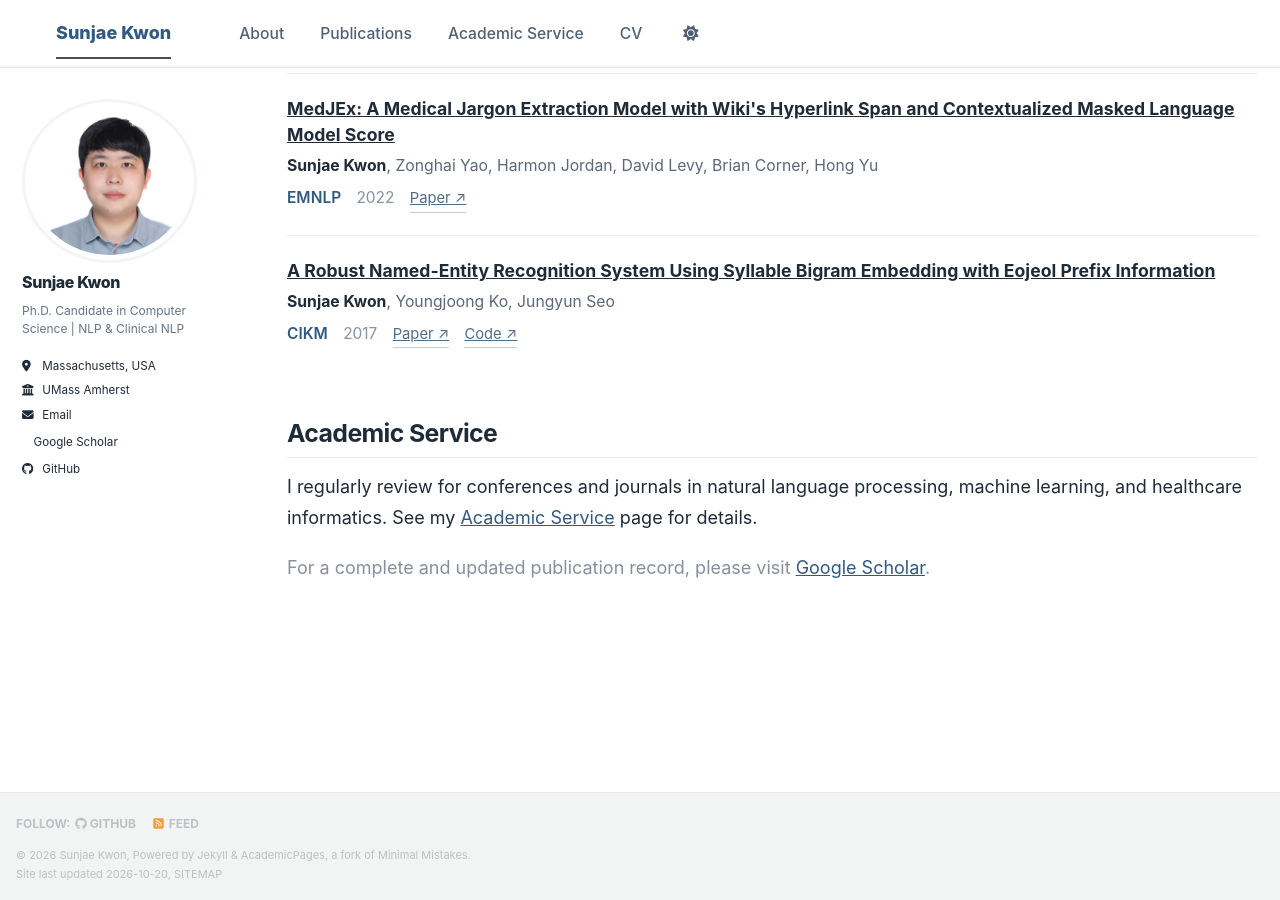
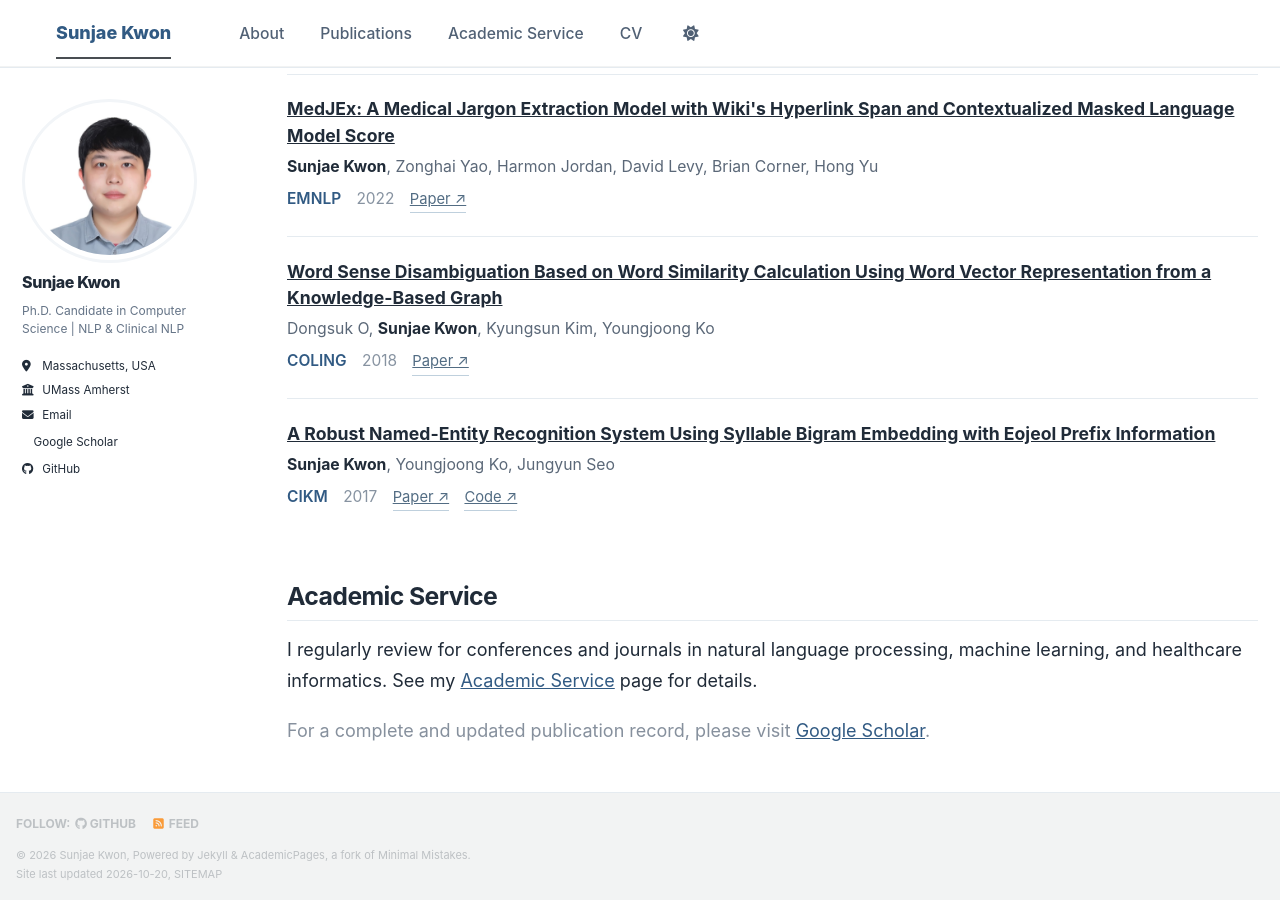
Before and after one commit to soon91jae/soon91jae.github.io, a Jekyll site: the page built from _pages/about.md, in a window 1280 px wide and 900 px high, scrolled down 1150 px. Built offline with Jekyll 4.4.1, drawn with Linux system fonts in a browser that asks for light colours; a style sheet for code colours, icons or effects is not loaded.

Commit message:
Fix featured COLING publication exact title match

```diff
--- a/_pages/about.md
+++ b/_pages/about.md
@@ -26,7 +26,7 @@ My current interests include:
 
 ## Selected Publications <span class="section-aside"><a href="/publications/">Full list →</a></span>
 
-{% assign featured_titles = "ODD: A Benchmark Dataset for the Natural Language Processing Based Opioid Related Aberrant Behavior Detection|Vision Meets Definitions: Unsupervised Visual Word Sense Disambiguation Incorporating Gloss Information|MedJEx: A Medical Jargon Extraction Model with Wiki's Hyperlink Span and Contextualized Masked Language Model Score|Word Sense Disambiguation Based on Word Similarity Calculation Using Word Vector Representation from a Knowledge-based Graph|A Robust Named-Entity Recognition System Using Syllable Bigram Embedding with Eojeol Prefix Information" | split: "|" %}
+{% assign featured_titles = "ODD: A Benchmark Dataset for the Natural Language Processing Based Opioid Related Aberrant Behavior Detection|Vision Meets Definitions: Unsupervised Visual Word Sense Disambiguation Incorporating Gloss Information|MedJEx: A Medical Jargon Extraction Model with Wiki's Hyperlink Span and Contextualized Masked Language Model Score|Word Sense Disambiguation Based on Word Similarity Calculation Using Word Vector Representation from a Knowledge-Based Graph|A Robust Named-Entity Recognition System Using Syllable Bigram Embedding with Eojeol Prefix Information" | split: "|" %}
 <div class="paper-list paper-list--featured">
 {% for title in featured_titles %}
   {% assign paper = site.data.papers | where: "title", title | first %}
```
